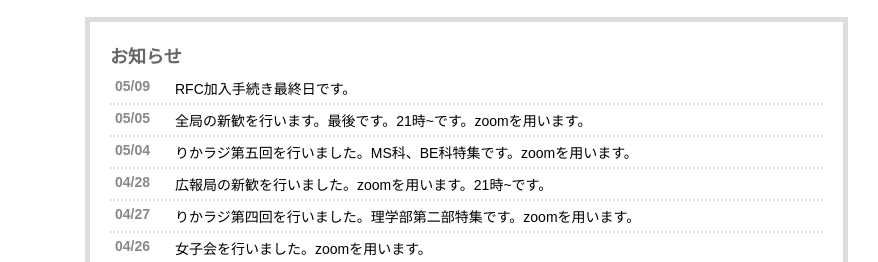
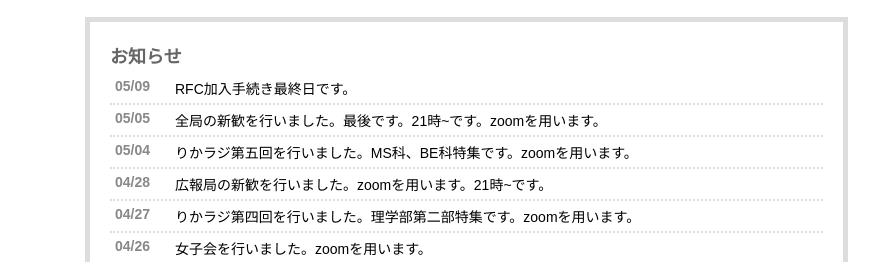
Before and after one commit to genthma241/shinkanrfc.github.io, a plain HTML site: page RFC.ask.html in a window 1280 px wide. Shown: the part 291-553 px from the top of the page, 0-878 px from the left. Drawn offline with nearby package versions, Linux system fonts and the light colour scheme.

Commit message:
Add files via upload

```diff
--- a/RFC.ask.html
+++ b/RFC.ask.html
@@ -73,7 +73,7 @@
             </li>
             <li><a href="RFC.html">
                 <time datetime="2021-05-05">05/05</time>
-                <div class="text">全局の新歓を行います。最後です。21時~です。zoomを用います。</div></a>
+                <div class="text">全局の新歓を行いました。最後です。21時~です。zoomを用います。</div></a>
             </li>
             <li><a href="RFC.html">
                 <time datetime="2021-05-04">05/04</time>
```
Also changed, not shown: RFC.html (+1 -1 lines), RFC.shinkan.html (+1 -1 lines), index.html (+1 -1 lines).
